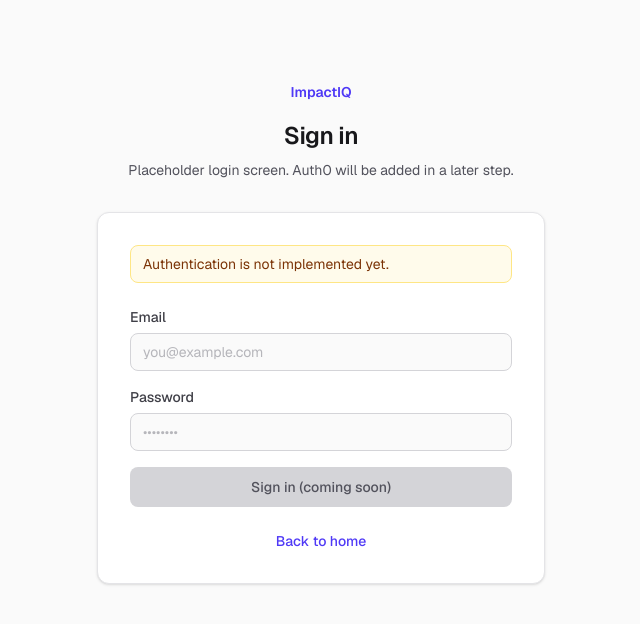
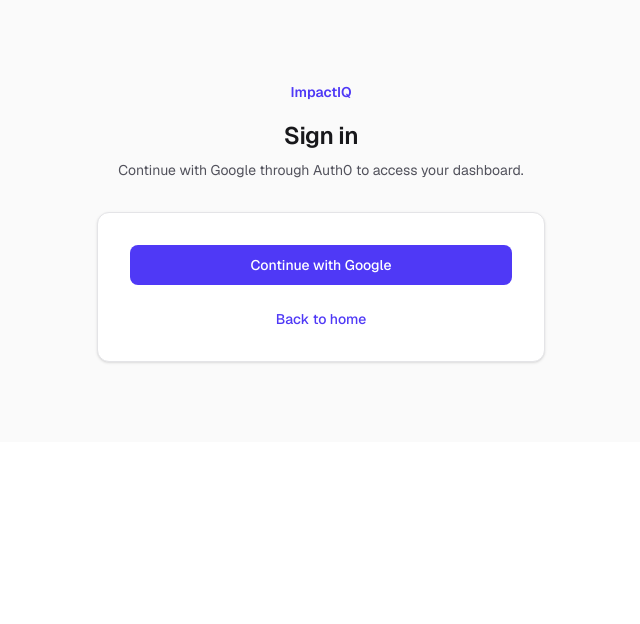
Before and after one commit to OtterDuckness/PruebaTecnica, a Next.js app: page /login in a window 1280 px wide. Shown: the top 624 px of the page, without its empty margins (319-959 px from the left). Built offline with nearby package versions, Linux system fonts and the light colour scheme.

Commit message:
Auth0 authentication implementado

```diff
--- a/app/dashboard/page.tsx
+++ b/app/dashboard/page.tsx
@@ -1,5 +1,9 @@
 import type { Metadata } from "next";
+import Image from "next/image";
 import { PageContainer } from "@/components/layout/page-container";
+import { ButtonLink } from "@/components/ui/button-link";
+import { auth0 } from "@/lib/auth0";
+import { AUTH_ROUTES } from "@/lib/constants";
 
 export const metadata: Metadata = {
   title: "Dashboard",
@@ -11,18 +15,64 @@
   { title: "Settings", description: "Account preferences (future)." },
 ];
 
-export default function DashboardPage() {
+export default async function DashboardPage() {
+  const session = await auth0.getSession();
+  const user = session?.user;
+
   return (
     <PageContainer>
+      <div className="flex flex-col gap-4 sm:flex-row sm:items-start sm:justify-between">
         <div className="space-y-2">
           <h1 className="text-2xl font-semibold tracking-tight text-zinc-900 dark:text-zinc-50">
             Dashboard
           </h1>
           <p className="text-sm text-zinc-600 dark:text-zinc-400">
-          Placeholder workspace. Authentication and data integrations are not
-          wired up yet.
+            You are signed in. Gmail integration will be added in a later step.
           </p>
         </div>
+        <ButtonLink href={AUTH_ROUTES.logout} variant="secondary">
+          Log out
+        </ButtonLink>
+      </div>
+
+      {user ? (
+        <section className="mt-8 rounded-xl border border-zinc-200 bg-white p-5 dark:border-zinc-800 dark:bg-zinc-900 sm:p-6">
+          <h2 className="text-sm font-medium text-zinc-500 dark:text-zinc-400">
+            Signed in as
+          </h2>
+          <div className="mt-4 flex items-center gap-4">
+            {user.picture ? (
+              <Image
+                src={user.picture}
+                alt=""
+                width={48}
+                height={48}
+                className="h-12 w-12 rounded-full object-cover"
+                unoptimized
+              />
+            ) : (
+              <div className="flex h-12 w-12 items-center justify-center rounded-full bg-indigo-100 text-sm font-semibold text-indigo-700 dark:bg-indigo-950 dark:text-indigo-300">
+                {(user.name?.[0] ?? user.email?.[0] ?? "?").toUpperCase()}
+              </div>
+            )}
+            <div className="min-w-0">
+              <p className="truncate font-medium text-zinc-900 dark:text-zinc-50">
+                {user.name ?? "User"}
+              </p>
+              {user.email ? (
+                <p className="truncate text-sm text-zinc-600 dark:text-zinc-400">
+                  {user.email}
+                </p>
+              ) : null}
+              {user.sub ? (
+                <p className="mt-1 truncate font-mono text-xs text-zinc-500">
+                  {user.sub}
+                </p>
+              ) : null}
+            </div>
+          </div>
+        </section>
+      ) : null}
 
       <div className="mt-8 grid gap-4 sm:grid-cols-2 lg:grid-cols-3">
         {placeholders.map((card) => (
--- a/app/login/page.tsx
+++ b/app/login/page.tsx
@@ -1,66 +1,30 @@
 import type { Metadata } from "next";
 import Link from "next/link";
 import { AuthLayout } from "@/components/layout/auth-layout";
-import { ROUTES } from "@/lib/constants";
+import { ButtonLink } from "@/components/ui/button-link";
+import { authLoginUrl, ROUTES } from "@/lib/constants";
 
 export const metadata: Metadata = {
   title: "Login",
 };
 
-export default function LoginPage() {
+type LoginPageProps = {
+  searchParams: Promise<{ returnTo?: string }>;
+};
+
+export default async function LoginPage({ searchParams }: LoginPageProps) {
+  const { returnTo } = await searchParams;
+  const destination = returnTo ?? ROUTES.dashboard;
+  const signInHref = authLoginUrl(destination);
+
   return (
     <AuthLayout
       title="Sign in"
-      description="Placeholder login screen. Auth0 will be added in a later step."
+      description="Continue with Google through Auth0 to access your dashboard."
     >
-      <div
-        role="status"
-        className="mb-6 rounded-lg border border-amber-200 bg-amber-50 px-3 py-2 text-sm text-amber-900 dark:border-amber-900/50 dark:bg-amber-950/40 dark:text-amber-200"
-      >
-        Authentication is not implemented yet.
-      </div>
-
-      <form className="space-y-4" aria-label="Sign in (placeholder)">
-        <div className="space-y-1.5">
-          <label
-            htmlFor="email"
-            className="block text-sm font-medium text-zinc-700 dark:text-zinc-300"
-          >
-            Email
-          </label>
-          <input
-            id="email"
-            name="email"
-            type="email"
-            disabled
-            placeholder="you@example.com"
-            className="w-full rounded-lg border border-zinc-300 bg-zinc-50 px-3 py-2 text-sm text-zinc-500 dark:border-zinc-700 dark:bg-zinc-800"
-          />
-        </div>
-        <div className="space-y-1.5">
-          <label
-            htmlFor="password"
-            className="block text-sm font-medium text-zinc-700 dark:text-zinc-300"
-          >
-            Password
-          </label>
-          <input
-            id="password"
-            name="password"
-            type="password"
-            disabled
-            placeholder="••••••••"
-            className="w-full rounded-lg border border-zinc-300 bg-zinc-50 px-3 py-2 text-sm text-zinc-500 dark:border-zinc-700 dark:bg-zinc-800"
-          />
-        </div>
-        <button
-          type="button"
-          disabled
-          className="w-full cursor-not-allowed rounded-lg bg-zinc-300 px-4 py-2.5 text-sm font-medium text-zinc-600 dark:bg-zinc-700 dark:text-zinc-400"
-        >
-          Sign in (coming soon)
-        </button>
-      </form>
+      <ButtonLink href={signInHref} className="w-full">
+        Continue with Google
+      </ButtonLink>
 
       <p className="mt-6 text-center text-sm text-zinc-500">
         <Link
--- a/app/page.tsx
+++ b/app/page.tsx
@@ -1,7 +1,7 @@
 import { AppShell } from "@/components/layout/app-shell";
 import { PageContainer } from "@/components/layout/page-container";
 import { ButtonLink } from "@/components/ui/button-link";
-import { APP_NAME, ROUTES } from "@/lib/constants";
+import { APP_NAME, authLoginUrl, ROUTES } from "@/lib/constants";
 
 export default function Home() {
   return (
@@ -20,7 +20,7 @@
         </p>
         <div className="mt-8 flex w-full flex-col gap-3 sm:w-auto sm:flex-row">
           <ButtonLink href={ROUTES.dashboard}>Go to dashboard</ButtonLink>
-          <ButtonLink href={ROUTES.login} variant="secondary">
+          <ButtonLink href={authLoginUrl()} variant="secondary">
             Sign in
           </ButtonLink>
         </div>
--- /dev/null
+++ b/lib/auth0.ts
@@ -0,0 +1,11 @@
+import { Auth0Client } from "@auth0/nextjs-auth0/server";
+
+/** Preserved for future Gmail API integration via Google access token. */
+const GMAIL_READONLY_SCOPE =
+  "https://www.googleapis.com/auth/gmail.readonly";
+
+export const auth0 = new Auth0Client({
+  authorizationParameters: {
+    scope: `openid profile email ${GMAIL_READONLY_SCOPE}`,
+  },
+});
--- a/lib/constants.ts
+++ b/lib/constants.ts
@@ -5,3 +5,12 @@
   dashboard: "/dashboard",
   login: "/login",
 } as const;
+
+export const AUTH_ROUTES = {
+  login: "/auth/login",
+  logout: "/auth/logout",
+} as const;
+
+export function authLoginUrl(returnTo: string = ROUTES.dashboard): string {
+  return `${AUTH_ROUTES.login}?returnTo=${encodeURIComponent(returnTo)}`;
+}
--- /dev/null
+++ b/middleware.ts
@@ -0,0 +1,28 @@
+import type { NextRequest } from "next/server";
+import { NextResponse } from "next/server";
+import { auth0 } from "@/lib/auth0";
+import { ROUTES } from "@/lib/constants";
+
+export async function middleware(request: NextRequest) {
+  const authRes = await auth0.middleware(request);
+
+  if (request.nextUrl.pathname.startsWith("/auth")) {
+    return authRes;
+  }
+
+  if (request.nextUrl.pathname.startsWith("/dashboard")) {
+    const session = await auth0.getSession(request);
+
+    if (!session) {
+      const loginUrl = new URL(ROUTES.login, request.url);
+      loginUrl.searchParams.set("returnTo", request.nextUrl.pathname);
+      return NextResponse.redirect(loginUrl);
+    }
+  }
+
+  return authRes;
+}
+
+export const config = {
+  matcher: ["/dashboard/:path*", "/auth/:path*"],
+};
--- a/package.json
+++ b/package.json
@@ -9,6 +9,7 @@
     "lint": "eslint"
   },
   "dependencies": {
+    "@auth0/nextjs-auth0": "^4.21.0",
     "next": "16.2.6",
     "react": "19.2.4",
     "react-dom": "19.2.4"
```
Also changed, not shown: 2 other files (tests, documents, lock files or other folders). Lines whose indentation alone changed are shown as unchanged.
